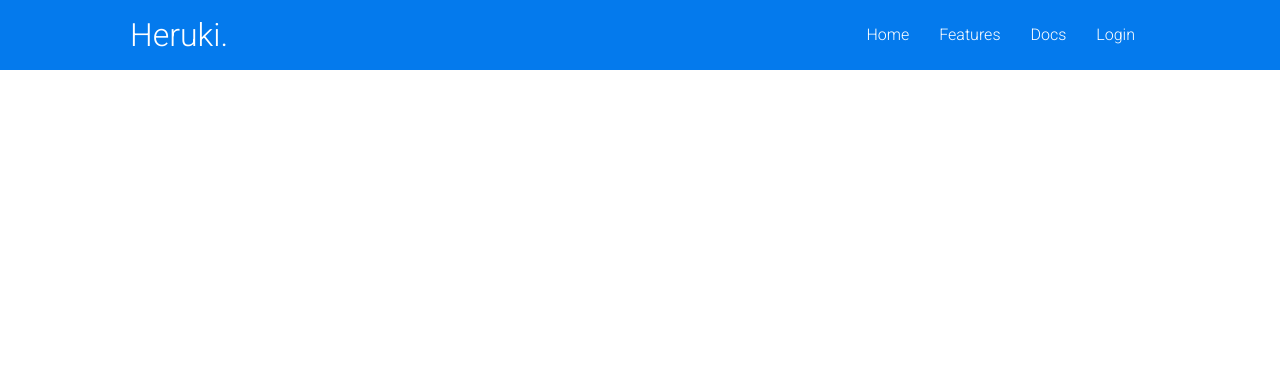
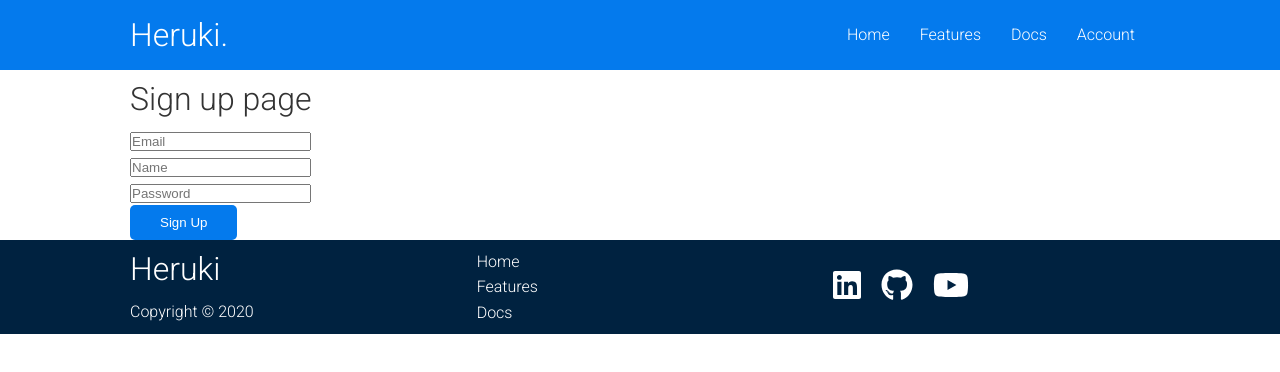
Before and after one commit to codepply/heruki, a React (Create React App) app: page /account in a window 1280 px wide. Shown: the top 372 px of the page. Built offline with nearby package versions, Linux system fonts and the light colour scheme.

Commit message:
log in process created

```diff
--- a/src/App.js
+++ b/src/App.js
@@ -2,6 +2,8 @@ import Navbar from "./components/navbar";
 import Home from "./pages/home";
 import Features from "./pages/features";
 import Docs from "./pages/docs";
+import Dashboard from "./pages/dashboard";
+import SignUp from "./pages/signup";
 import {Switch, Route} from "react-router-dom";
 
 function App() {
@@ -12,6 +14,8 @@ function App() {
 				<Route exact path='/' component={Home} />
 				<Route path='/features' component={Features} />
 				<Route path='/docs' component={Docs} />
+				<Route path='/dashboard' component={Dashboard} />
+				<Route path='/account' component={SignUp} />
 			</Switch>
 		</div>
 	);
--- a/src/components/docs-main.js
+++ b/src/components/docs-main.js
@@ -12,7 +12,7 @@ export default function Main() {
 					<nav>
 						<ul>
 							<li>
-								<Link class='text-primary a-link' to='/docs'>
+								<Link className='text-primary a-link' to='/docs'>
 									Introduction
 								</Link>
 							</li>
@@ -29,7 +29,7 @@ export default function Main() {
 						</ul>
 					</nav>
 
-					<h3 class='my-2'>Deployment</h3>
+					<h3 className='my-2'>Deployment</h3>
 					<nav>
 						<ul>
 							<li>
--- a/src/components/navbar.js
+++ b/src/components/navbar.js
@@ -29,9 +29,9 @@ export default class Navbar extends Component {
 								</NavLink>
 							</li>
 							<li>
-								<a className='a-link' href='http://localhost:8080/auth/google'>
-									Login
-								</a>
+								<NavLink className='a-link' to='/account'>
+									Account
+								</NavLink>
 							</li>
 						</ul>
 					</nav>
--- /dev/null
+++ b/src/pages/dashboard.js
@@ -0,0 +1,32 @@
+import React, {Component} from "react";
+import Footer from "../components/footer";
+
+export default class Dashboard extends Component {
+	state = {
+		displayName: "",
+		image: "",
+		email: "",
+	};
+
+	componentDidMount(e) {
+		const value = e.target.value;
+		this.setState({
+			...this.state,
+			[e.target.name]: value,
+		});
+	}
+
+	render() {
+		return (
+			<>
+				<div className='container'>
+					<h1>Dashboard page. Welcome!</h1>
+					<h3>Hello: {this.state.displayName}</h3>
+					<img src={this.state.image} alt='' />
+					<h3>Email: {this.state.email}</h3>
+				</div>
+				<Footer />
+			</>
+		);
+	}
+}
--- /dev/null
+++ b/src/pages/signup.js
@@ -0,0 +1,76 @@
+import React, {Component} from "react";
+import Footer from "../components/footer";
+import axios from "axios";
+
+export default class SignUp extends Component {
+	state = {
+		email: "",
+		name: "",
+		password: "",
+	};
+
+	handleInputVals = (e) => {
+		const value = e.target.value;
+		this.setState({
+			...this.state,
+			[e.target.name]: value,
+		});
+	};
+
+	handleSubmit = (event) => {
+		event.preventDefault();
+		axios
+			.post("http://localhost:8080/auth/sign-up", {
+				data: this.state,
+			})
+			.then((res) => {
+				console.log(res);
+			});
+	};
+
+	render() {
+		return (
+			<>
+				<div className='container'>
+					<h1>Sign up page</h1>
+					<form onSubmit={this.handleSubmit}>
+						<div className='form-control'>
+							<input
+								value={this.state.email}
+								onChange={this.handleInputVals}
+								type='text'
+								name='email'
+								placeholder='Email'
+								required
+							/>
+						</div>
+						<div className='form-control'>
+							<input
+								value={this.state.name}
+								onChange={this.handleInputVals}
+								type='text'
+								name='name'
+								placeholder='Name'
+								required
+							/>
+						</div>
+						<div className='form-control'>
+							<input
+								value={this.state.password}
+								onChange={this.handleInputVals}
+								type='password'
+								name='password'
+								placeholder='Password'
+								required
+							/>
+						</div>
+						<button type='submit' className='btn btn-primary'>
+							Sign Up
+						</button>
+					</form>
+				</div>
+				<Footer />
+			</>
+		);
+	}
+}
```
Also changed, not shown: 1 other file (tests, documents, lock files or other folders).
